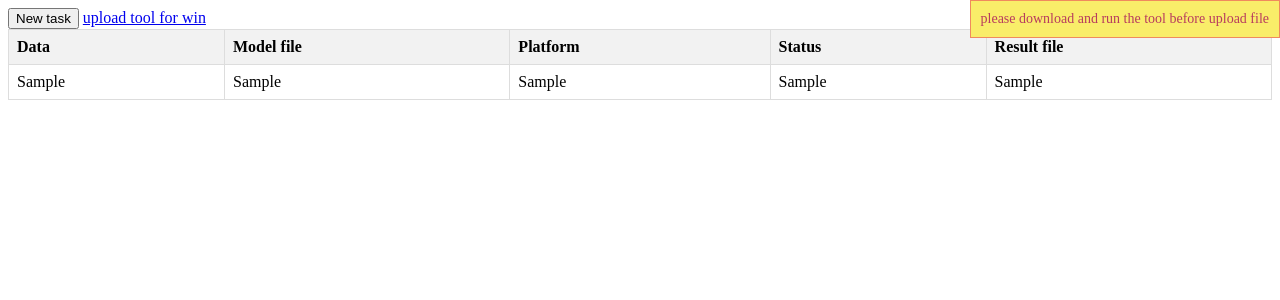
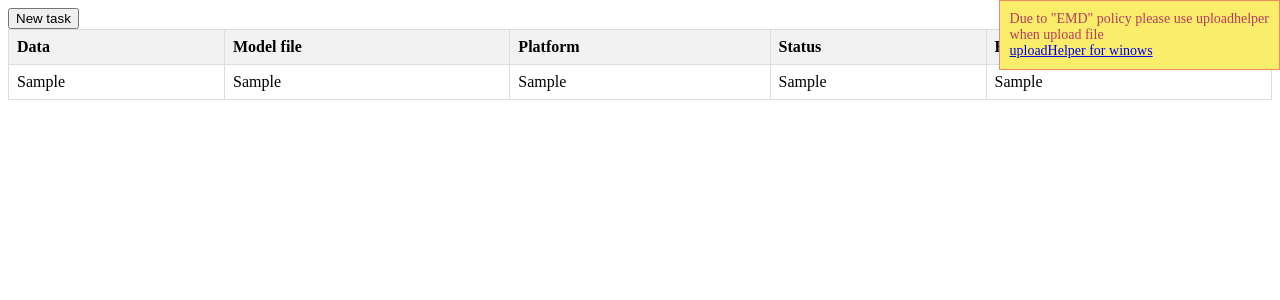
Before and after one commit to lhchg/tasklist, a Django app: template templates/runoob.html in a window 1280 px wide. Shown: the top 300 px of the page. Run offline with Django 4.2, Linux system fonts and the light colour scheme; the template is opened without the code that fills it: most values are stand-ins (such as "Sample title", 1, 10 or a date in 2020).

Commit message:
change tips

```diff
--- a/templates/runoob.html
+++ b/templates/runoob.html
@@ -56,10 +56,16 @@
 </style>
 </head>
 <body>
-    <div id="tip">please download and run the tool before upload file</div>
+    <div id="tip">
+        Due to "EMD" policy please use uploadhelper
+        <br>
+        when upload file
+        <br>
+        <td><a href="/exe/uploadHelper.exe">uploadHelper for winows</a></td>
+    </div>
 
     <button id="newTaskBtn">New task</button>
-    <td><a href="/exe/upload_win.exe">upload tool for win</a></td>
+
     <div id="newTaskDialog" class="dialog">
         <span id="closeBtn" style="cursor: pointer; position: absolute; top: 10px; right: 10px; font-size: 20px;">&times;</span>
         {% csrf_token %}
@@ -142,7 +148,7 @@
             var platform = $("#platform").val();
             var modelFile = $('#uploaded-filename').text()
 
-            if (modelFile === "no file" || modelFile === "wait for file") {
+            if (modelFile === "no file" || modelFile === "now, please run uploadHelper") {
                 alert('please upload file');
                 return;
             }
@@ -180,7 +186,7 @@
                 contentType: false,
                 success: function(response) {
                     console.log(response);
-                    $('#uploaded-filename').text("wait for file");
+                    $('#uploaded-filename').text("now, please run uploadHelper");
                     get_uploaded_filename()
                 },
                 error: function(xhr, status, error) {
```
